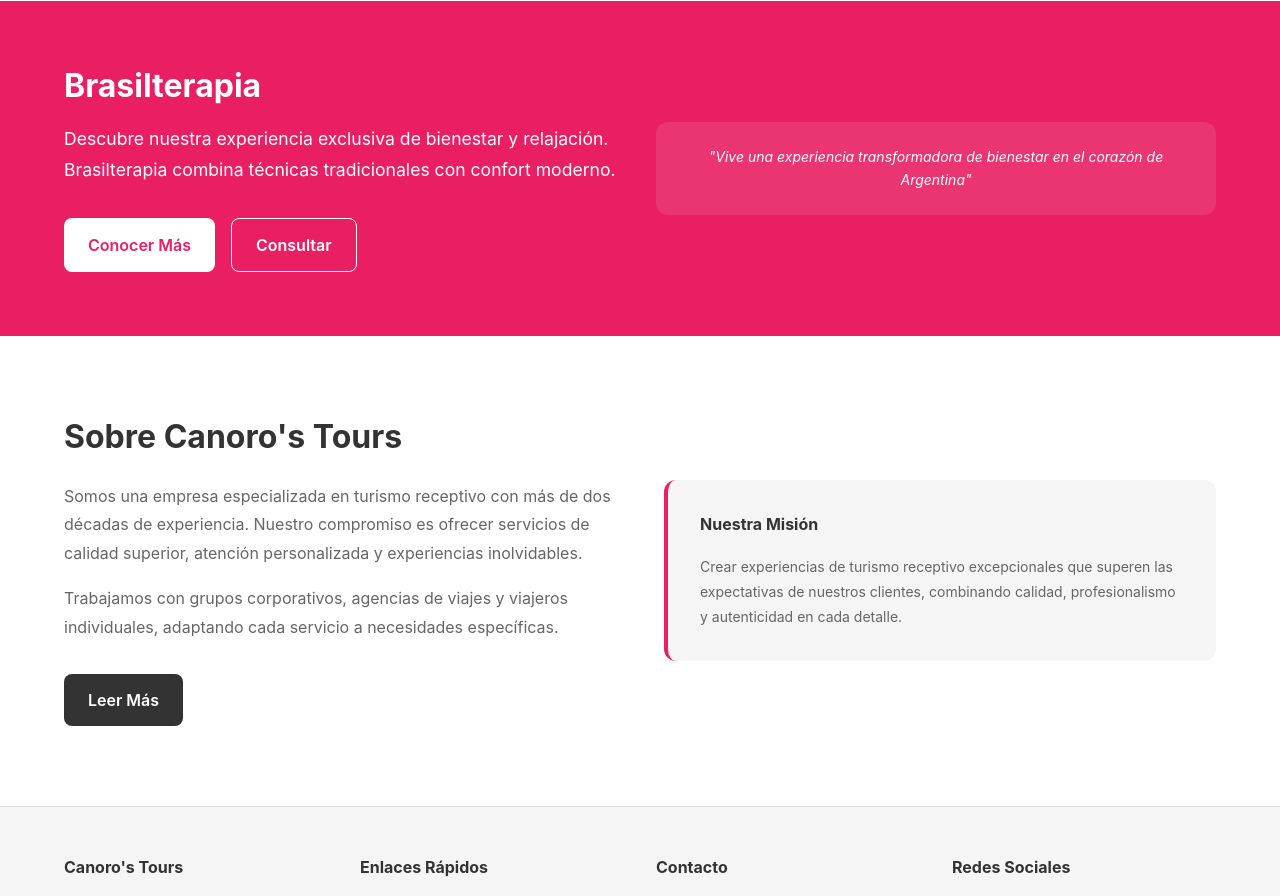
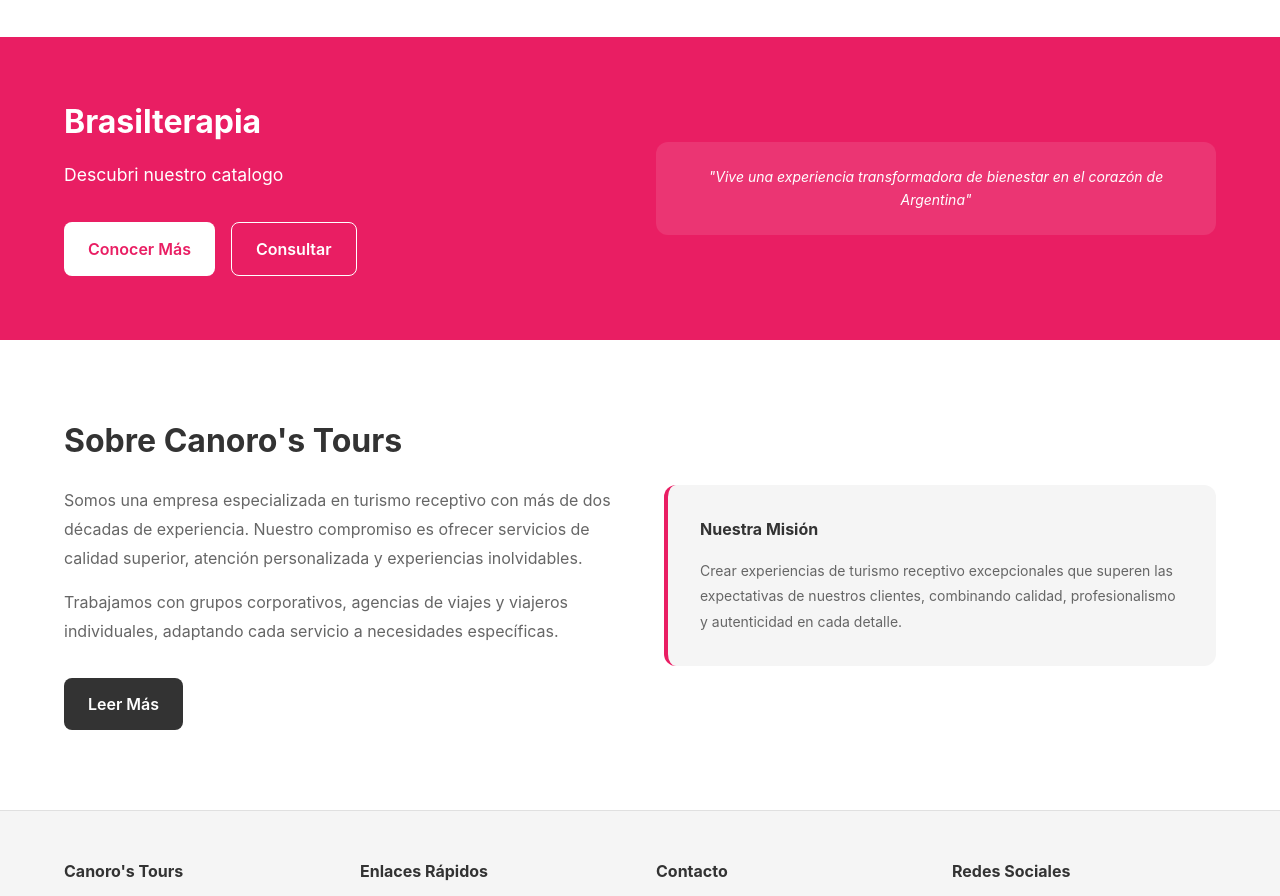
Before and after one commit to LuigiRaffaeleSianoCanoro/canoros, a Next.js app: page / in a window 1280 px wide. Shown: the part 1020-1916 px from the top of the page. Built offline with nearby package versions, Linux system fonts and the light colour scheme.

Commit message:
Update: Double logo size and simplify Brasilterapia section copy

```diff
--- a/app/page.tsx
+++ b/app/page.tsx
@@ -213,7 +213,7 @@
                   lineHeight: 1.8,
                 }}
               >
-                Descubre nuestra experiencia exclusiva de bienestar y relajación. Brasilterapia combina técnicas tradicionales con confort moderno.
+                Descubri nuestro catalogo
               </Typography>
               <Stack direction={{ xs: 'column', sm: 'row' }} spacing={2}>
                 <Button
--- a/components/Header.tsx
+++ b/components/Header.tsx
@@ -63,7 +63,7 @@
                   src="/images/logo.png"
                   alt="Canoro's Tours Logo"
                   sx={{
-                    height: 50,
+                    height: 100,
                     width: 'auto',
                     borderRadius: '0.25rem',
                   }}
```
